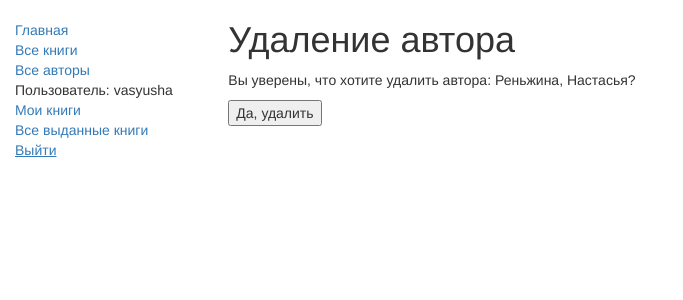
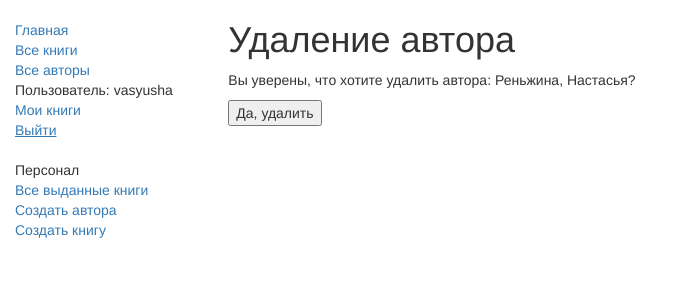
Before and after one commit to Vasssyusha/repository-1_Getting-acquainted-with-the-framework, a Django app: page /catalog/author/1/delete/ in a window 1280 px wide. Shown: the top 300 px of the page, without its empty margins (0-683 px from the left). Run offline with Django 5.2, Linux system fonts and the light colour scheme; a user stored in the database is signed in; data comes from the database, SQL or seed files in the repository; both versions use the stored data as it was after the commit; some libraries are stand-ins or nearby versions.

Commit message:
ÐModification

```diff
--- a/catalog/templates/base_generic.html
+++ b/catalog/templates/base_generic.html
@@ -23,12 +23,10 @@
               <li><a href="{% url 'index' %}">Главная</a></li>
               <li><a href="{% url 'books' %}">Все книги</a></li>
               <li><a href="{% url 'authors' %}">Все авторы</a></li>
+
               {% if user.is_authenticated %}
                 <li>Пользователь: {{ user.get_username }}</li>
-              <li><a href="{% url 'my-borrowed' %}">Мои книги</a></li>
-              {% if perms.catalog.can_mark_returned %}
-              <li><a href="{% url 'all-borrowed' %}">Все выданные книги</a></li>
-              {% endif %}
+                <li><a href="{% url 'my-borrowed' %}">Мои книги</a></li>
                 <li>
                   <form method="post" action="{% url 'logout' %}?next={{ request.path }}" style="display:inline;">
                     {% csrf_token %}
@@ -40,12 +38,20 @@
               {% else %}
                 <li><a href="{% url 'login' %}?next={{ request.path }}">Войти</a></li>
               {% endif %}
+            </ul>
 
-            </ul>
+            {% if user.is_authenticated and perms.catalog.can_mark_returned %}
+              <ul class="sidebar-nav">
+                <li>Персонал</li>
+                <li><a href="{% url 'all-borrowed' %}">Все выданные книги</a></li>
+                <li><a href="{% url 'author_create' %}">Создать автора</a></li>
+                <li><a href="{% url 'book_create' %}">Создать книгу</a></li>
+              </ul>
+            {% endif %}
           {% endblock %}
         </div>
 
-        <div class="col-sm-10 ">
+        <div class="col-sm-10">
           {% block content %}{% endblock %}
 
           {% block pagination %}
```
Also changed, not shown: db.sqlite3.
